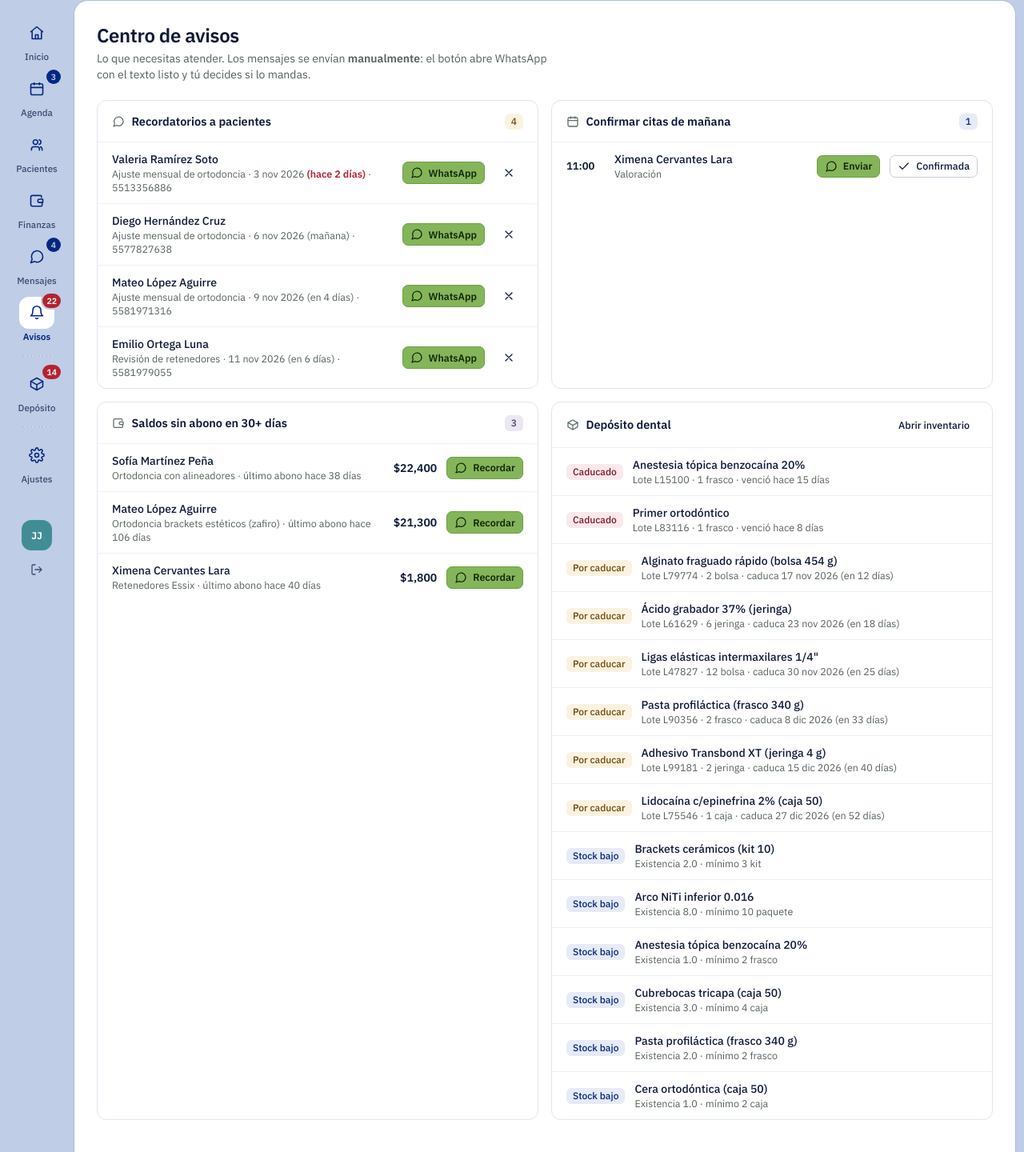
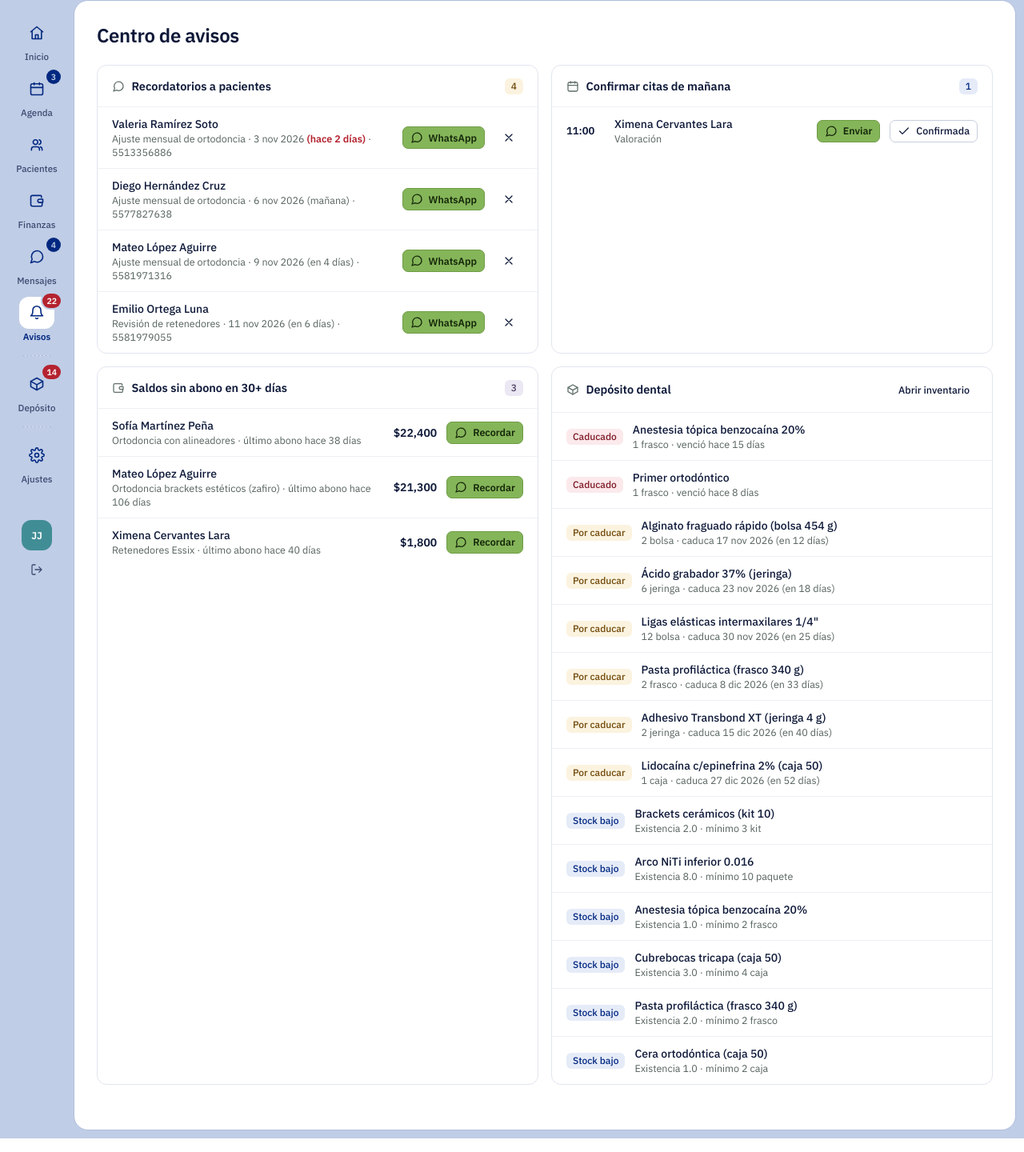
Before and after one commit to leonardoaguilar117/Dental-JM, a FastAPI app: page /avisos in a window 1280 px wide. Shown: the part 60-1500 px from the top of the page at 80% size. Run offline with FastAPI, Linux system fonts and the light colour scheme; the visitor is signed in with stand-in values (Sample User, id 1).

Commit message:
Avisos y recordatorios sin textos informativos
Se quitan descripciones del sistema y referencias a lotes y especialistas; mensaje de WhatsApp tras un cobro.

Co-Authored-By: Claude Opus 5.5 <noreply@anthropic.com>

```diff
--- a/app/templates/notifications.html
+++ b/app/templates/notifications.html
@@ -4,7 +4,6 @@
 <div class="page-head">
   <div>
     <h1>Centro de avisos</h1>
-    <p>Lo que necesitas atender. Los mensajes se envían <b>manualmente</b>: el botón abre WhatsApp con el texto listo y tú decides si lo mandas.</p>
   </div>
 </div>
 
@@ -37,7 +36,7 @@
         <span class="time-chip">{{ item.a.start|fecha('hora') }}</span>
         <div class="grow">
           <a class="title" href="/citas/{{ item.a.id }}" style="color:var(--ink)">{{ item.a.patient.full_name }}</a>
-          <div class="meta">{{ item.a.type }}{% if item.a.external %} · con {{ item.a.external.full_name }}{% endif %}</div>
+          <div class="meta">{{ item.a.type }}</div>
         </div>
         <a class="btn btn-xs btn-wa" href="{{ item.wa }}" target="_blank" rel="noopener">{{ icon('message') }} Enviar</a>
         <form method="post" action="/citas/{{ item.a.id }}/estado" class="inline-form">
@@ -73,10 +72,10 @@
     <div class="card-head"><h2>{{ icon('box') }} Depósito dental</h2><a class="btn btn-xs btn-ghost" href="/inventario">Abrir inventario</a></div>
     <ul class="list">
       {% for l in notif.inventory.expired %}
-      <li><span class="pill pill-bad">Caducado</span><div class="grow"><a class="title" href="/inventario/producto/{{ l.product_id }}" style="color:var(--ink)">{{ l.product.name }}</a><div class="meta">Lote {{ l.lot_code }} · {{ l.quantity|qty }} {{ l.product.unit }} · venció {{ l.expiry_date|rel }}</div></div></li>
+      <li><span class="pill pill-bad">Caducado</span><div class="grow"><a class="title" href="/inventario/producto/{{ l.product_id }}" style="color:var(--ink)">{{ l.product.name }}</a><div class="meta">{{ l.quantity|qty }} {{ l.product.unit }} · venció {{ l.expiry_date|rel }}</div></div></li>
       {% endfor %}
       {% for l in notif.inventory.expiring %}
-      <li><span class="pill pill-warn">Por caducar</span><div class="grow"><a class="title" href="/inventario/producto/{{ l.product_id }}" style="color:var(--ink)">{{ l.product.name }}</a><div class="meta">Lote {{ l.lot_code }} · {{ l.quantity|qty }} {{ l.product.unit }} · caduca {{ l.expiry_date|fecha }} ({{ l.expiry_date|rel }})</div></div></li>
+      <li><span class="pill pill-warn">Por caducar</span><div class="grow"><a class="title" href="/inventario/producto/{{ l.product_id }}" style="color:var(--ink)">{{ l.product.name }}</a><div class="meta">{{ l.quantity|qty }} {{ l.product.unit }} · caduca {{ l.expiry_date|fecha }} ({{ l.expiry_date|rel }})</div></div></li>
       {% endfor %}
       {% for p in notif.inventory.low %}
       <li><span class="pill pill-info">Stock bajo</span><div class="grow"><a class="title" href="/inventario/producto/{{ p.id }}" style="color:var(--ink)">{{ p.name }}</a><div class="meta">Existencia {{ p.stock }} · mínimo {{ p.min_stock|round(0)|int }} {{ p.unit }}</div></div></li>
--- a/app/templates/reminders.html
+++ b/app/templates/reminders.html
@@ -3,7 +3,7 @@
 {% block title %}Recordatorios{% endblock %}
 {% block content %}
 <div class="page-head">
-  <div><h1>Recordatorios a pacientes</h1><p>Limpiezas, ajustes y visitas de seguimiento. Se crean automáticamente al marcar una cita como atendida, o manualmente aquí.</p></div>
+  <div><h1>Recordatorios a pacientes</h1></div>
   <div class="seg">
     {% for e, l in [('pendiente','Pendientes'),('enviado','Enviados'),('completado','Completados'),('todos','Todos')] %}
     <a href="/recordatorios?estado={{ e }}" class="{{ 'active' if estado == e }}">{{ l }}</a>
```
Also changed, not shown: app/services/notifications.py (+8 -2 lines).
